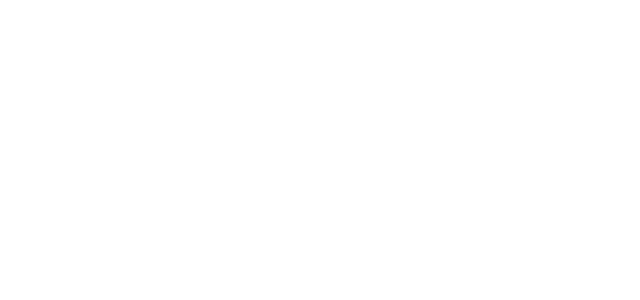
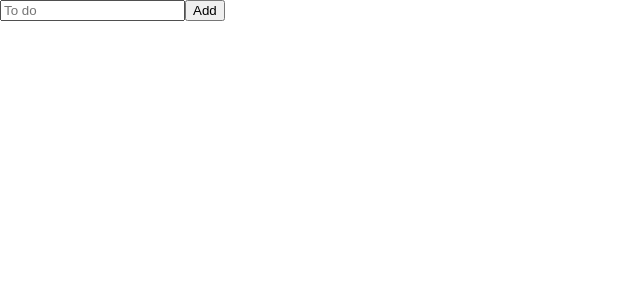
Before and after one commit to KimByul1225/to_do_list, a React (Create React App) app: page / in a window 1280 px wide. Shown: the top 300 px of the page, without its empty margins (0-640 px from the left). Built offline with nearby package versions, Linux system fonts and the light colour scheme.

Commit message:
form 세팅

```diff
--- a/src/ToDoList.tsx
+++ b/src/ToDoList.tsx
@@ -1,11 +1,28 @@
-import React from 'react';
+import React, { useState } from 'react';
 
-function TodoList() {
+function ToDoList() {
+    const [toDo, setToDo] = useState("");
+    const onChange = (event:React.FormEvent<HTMLInputElement>) => {
+        const {currentTarget : {value}} = event;
+        setToDo(value);
+    }
+    const onSubmit = (event:React.FormEvent<HTMLFormElement>) => {
+        event.preventDefault();
+        console.log(toDo)
+    }
     return (
         <div>
-
+            <form onSubmit={onSubmit}>
+                <input
+                    type="text"
+                    placeholder='To do'
+                    value={toDo}
+                    onChange={onChange}
+                />
+                <button>Add</button>
+            </form>
         </div>
     );
 }
 
-export default TodoList;
+export default ToDoList;
```
Also changed, not shown: src/App.tsx (+3 -4 lines).
